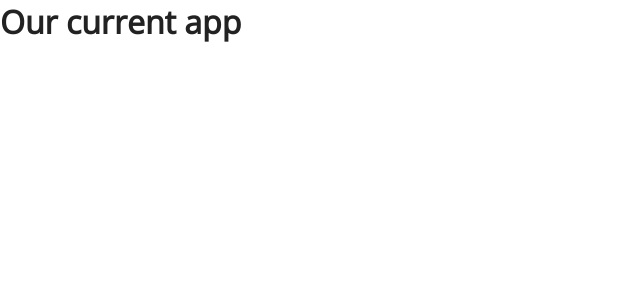
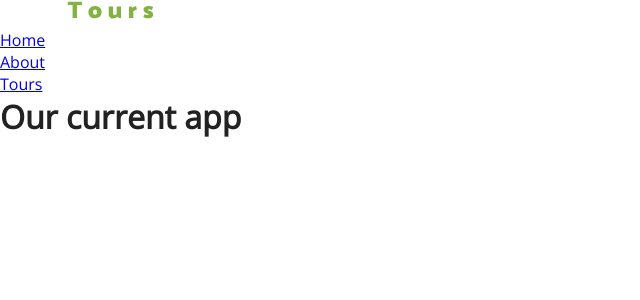
Before and after one commit to mb2o/react-city-tours, a React (Create React App) app: page / in a window 1280 px wide. Shown: the top 300 px of the page, without its empty margins (0-640 px from the left). Built offline with nearby package versions, Linux system fonts and the light colour scheme.

Commit message:
Navbar component logic

```diff
--- a/src/App.js
+++ b/src/App.js
@@ -1,8 +1,16 @@
-import React from 'react';
+import React, { Fragment } from 'react';
+
+import Navbar from './components/Navbar/Navbar';
+
 import './App.scss';
 
 function App() {
-  return <h1>Our current app</h1>;
+  return (
+    <Fragment>
+      <Navbar />
+      <h1>Our current app</h1>
+    </Fragment>
+  );
 }
 
 export default App;
--- /dev/null
+++ b/src/components/Navbar/Navbar.js
@@ -0,0 +1,29 @@
+import React from 'react';
+
+import logo from '../../logo.svg';
+import './navbar.scss';
+
+export default function Navbar() {
+  return (
+    <nav className="navbar">
+      <img src={logo} alt="City Tours Company" />
+      <ul className="nav-links">
+        <li>
+          <a href="/" className="nav-link">
+            Home
+          </a>
+        </li>
+        <li>
+          <a href="/" className="nav-link">
+            About
+          </a>
+        </li>
+        <li>
+          <a href="/" className="nav-link active">
+            Tours
+          </a>
+        </li>
+      </ul>
+    </nav>
+  );
+}
```
Also changed, not shown: src/components/Navbar/navbar.scss (added).
